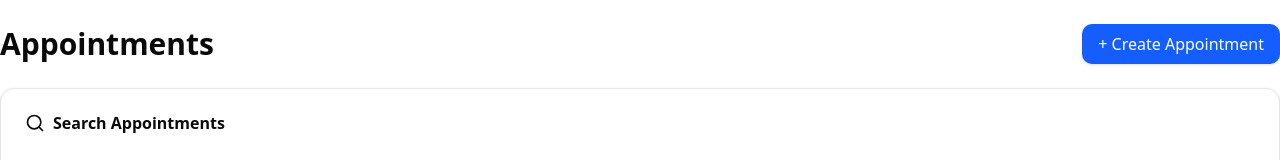
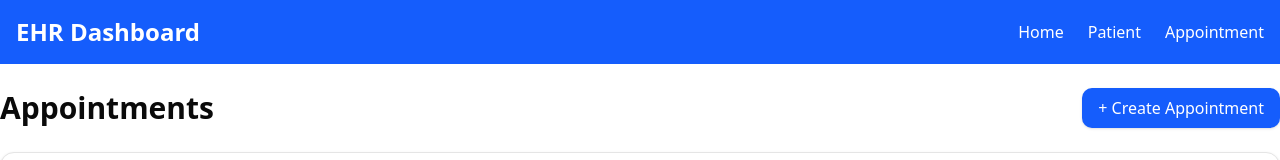
Before and after one commit to uttam282005/ehr-dashboard, a Next.js app: page /appointment in a window 1280 px wide. Shown: the top 160 px of the page. Built offline with nearby package versions, Linux system fonts and the light colour scheme; no server answers; the database is empty.

Commit message:
faature(ui): add a nav

```diff
--- a/app/api/get-tokens/route.tsx
+++ b/app/api/get-tokens/route.tsx
@@ -29,7 +29,7 @@ export async function POST(req: Request) {
     console.log(data);
     if (!resp.ok) return NextResponse.json(data, { status: resp.status });
 
-    await redis.hSet(`ehr`, {
+    await redis.hSet(`ehr${process.env.NODE_ENV}`, {
       apiKey: apiKey || "",
       accessToken: data.access_token || "",
       refreshToken: data.refresh_token || "",
--- a/app/layout.tsx
+++ b/app/layout.tsx
@@ -1,6 +1,7 @@
 import type { Metadata } from "next";
 import { Geist, Geist_Mono } from "next/font/google";
 import "./globals.css";
+import { NavBar } from "@/components/Nav";
 
 const geistSans = Geist({
   variable: "--font-geist-sans",
@@ -27,6 +28,7 @@ export default function RootLayout({
       <body
         className={`${geistSans.variable} ${geistMono.variable} antialiased`}
       >
+        <NavBar/>
         {children}
       </body>
     </html>
--- /dev/null
+++ b/components/Nav.tsx
@@ -0,0 +1,28 @@
+"use client"
+
+import Link from "next/link";
+
+export function NavBar() {
+  return (
+    <nav className="bg-blue-600 text-white p-4 flex items-center justify-between">
+      <h1 className="text-2xl font-bold">EHR Dashboard</h1>
+      <ul className="flex space-x-6">
+        <li>
+          <Link href="/home" className="hover:underline">
+            Home
+          </Link>
+        </li>
+        <li>
+          <Link href="/patient" className="hover:underline">
+            Patient
+          </Link>
+        </li>
+        <li>
+          <Link href="/appointment" className="hover:underline">
+            Appointment
+          </Link>
+        </li>
+      </ul>
+    </nav>
+  );
+}
--- a/lib/helpers.ts
+++ b/lib/helpers.ts
@@ -20,7 +20,7 @@ export const apiRequest = async <T = any>(
 ): Promise<T> => {
   try {
     const redis = await getRedisClient();
-    const creds = await redis.hGetAll(`ehr`) as UserCreds;
+    const creds = await redis.hGetAll(`ehr${process.env.NODE_ENV}`) as UserCreds;
 
     if (!creds || !creds.apiKey || !creds.accessToken) {
       throw {
```
